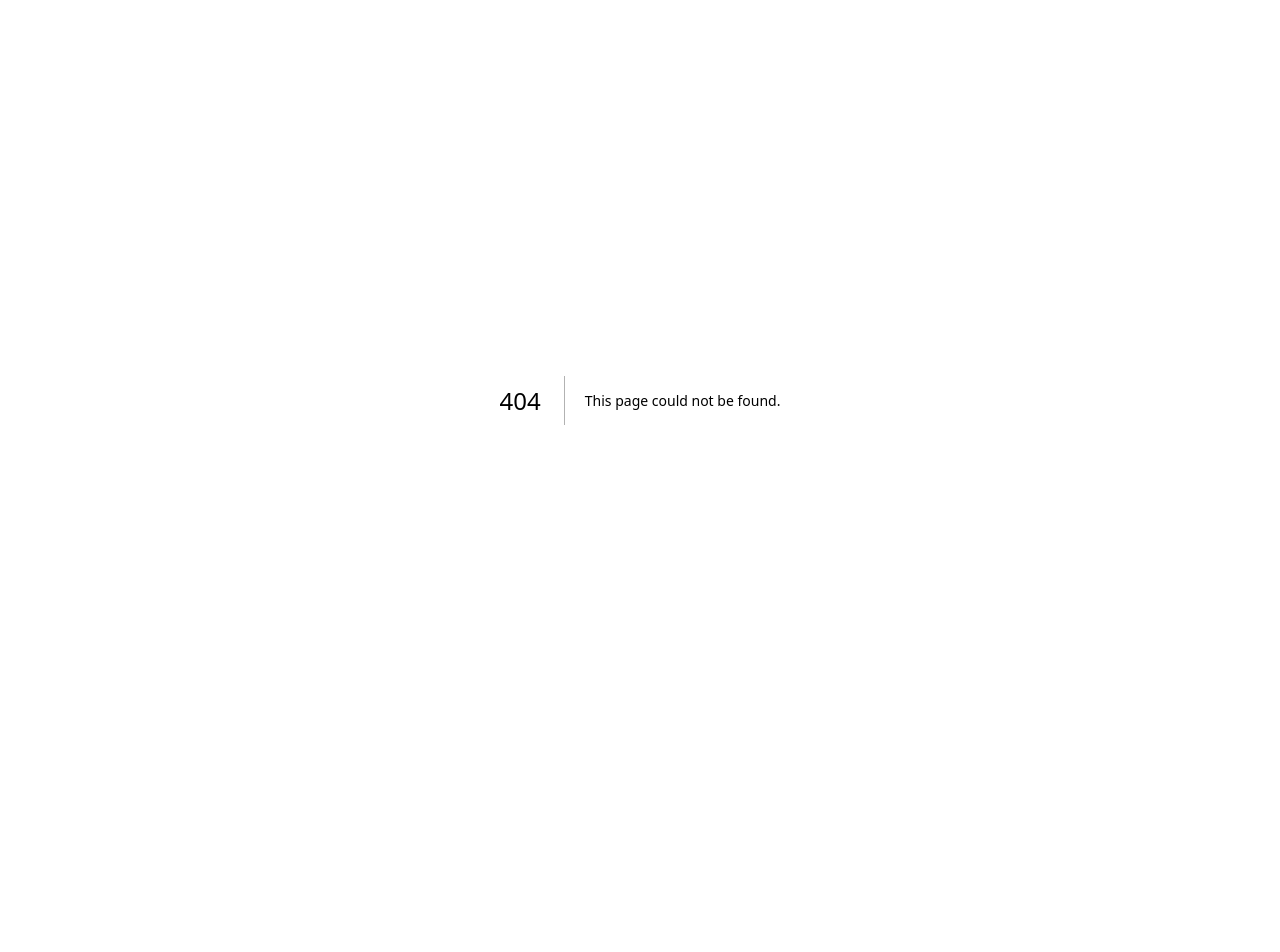
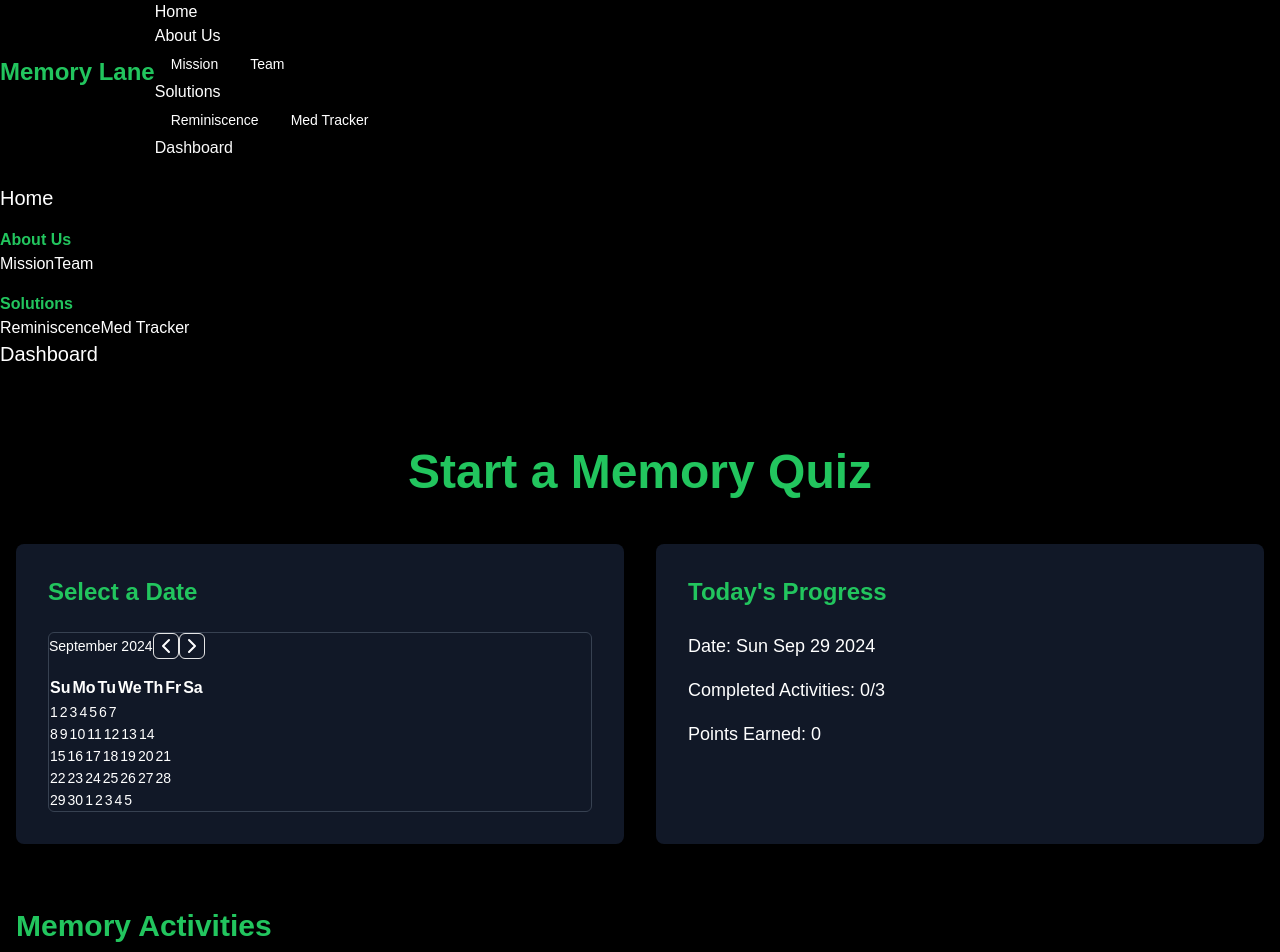
Before and after one commit to aroramrinaal/memorylane, a Next.js app: page /quiz in a window 1280 px wide. Before the commit this address had no page. Shown: the top 952 px of the page. Before the commit the page ends 800 px from the top, so only its background shows below. Built offline with nearby package versions, Linux system fonts and the light colour scheme.

Commit message:
good morning

```diff
--- a/package.json
+++ b/package.json
@@ -14,12 +14,15 @@
     "@radix-ui/react-slot": "^1.1.0",
     "class-variance-authority": "^0.7.0",
     "clsx": "^2.1.1",
+    "date-fns": "^3.6.0",
     "lucide-react": "^0.446.0",
     "next": "14.2.13",
     "react": "^18",
+    "react-day-picker": "^8.10.1",
     "react-dom": "^18",
     "react-hot-toast": "^2.4.1",
     "react-parallax": "^3.5.1",
+    "recharts": "^2.12.7",
     "styled-components": "^6.1.13",
     "tailwind-merge": "^2.5.2",
     "tailwindcss-animate": "^1.0.7"
--- a/src/Components/NavBar.tsx
+++ b/src/Components/NavBar.tsx
@@ -46,6 +46,9 @@ const NavBar: React.FC = () => {
               </div>
             </div>
           </div>
+          <Link href="/dashboard" className={navItemStyle}>
+            Dashboard
+          </Link>
         </div>
 
         {/* Mobile menu button */}
@@ -97,6 +100,9 @@ const NavBar: React.FC = () => {
               Med Tracker
             </Link>
           </div>
+          <Link href="/dashboard" className="block text-xl text-white hover:text-green-500" onClick={() => setIsMenuOpen(false)}>
+            Dashboard
+          </Link>
         </div>
       </div>
     </nav>
--- /dev/null
+++ b/src/Components/ui/calendar.tsx
@@ -0,0 +1,62 @@
+import * as React from "react"
+import { ChevronLeft, ChevronRight } from "lucide-react"
+import { DayPicker } from "react-day-picker"
+
+import { cn } from "@/lib/utils"
+import { buttonVariants } from "@/components/ui/button"
+
+export type CalendarProps = React.ComponentProps<typeof DayPicker>
+
+function Calendar({
+  className,
+  classNames,
+  showOutsideDays = true,
+  ...props
+}: CalendarProps) {
+  return (
+    <DayPicker
+      showOutsideDays={showOutsideDays}
+      className={cn("p-3", className)}
+      classNames={{
+        months: "flex flex-col sm:flex-row space-y-4 sm:space-x-4 sm:space-y-0",
+        month: "space-y-4",
+        caption: "flex justify-center pt-1 relative items-center",
+        caption_label: "text-sm font-medium",
+        nav: "space-x-1 flex items-center",
+        nav_button: cn(
+          buttonVariants({ variant: "outline" }),
+          "h-7 w-7 bg-transparent p-0 opacity-50 hover:opacity-100"
+        ),
+        nav_button_previous: "absolute left-1",
+        nav_button_next: "absolute right-1",
+        table: "w-full border-collapse space-y-1",
+        head_row: "flex",
+        head_cell:
+          "text-gray-500 rounded-md w-9 font-normal text-[0.8rem] dark:text-gray-400",
+        row: "flex w-full mt-2",
+        cell: "text-center text-sm p-0 relative [&:has([aria-selected])]:bg-accent first:[&:has([aria-selected])]:rounded-l-md last:[&:has([aria-selected])]:rounded-r-md focus-within:relative focus-within:z-20",
+        day: cn(
+          buttonVariants({ variant: "ghost" }),
+          "h-9 w-9 p-0 font-normal aria-selected:opacity-100"
+        ),
+        day_selected:
+          "bg-primary text-primary-foreground hover:bg-primary hover:text-primary-foreground focus:bg-primary focus:text-primary-foreground",
+        day_today: "bg-accent text-accent-foreground",
+        day_outside: "text-gray-500 opacity-50 dark:text-gray-400",
+        day_disabled: "text-gray-500 opacity-50 dark:text-gray-400",
+        day_range_middle:
+          "aria-selected:bg-accent aria-selected:text-accent-foreground",
+        day_hidden: "invisible",
+        ...classNames,
+      }}
+      components={{
+        IconLeft: ({ ...props }) => <ChevronLeft className="h-4 w-4" />,
+        IconRight: ({ ...props }) => <ChevronRight className="h-4 w-4" />,
+      }}
+      {...props}
+    />
+  )
+}
+Calendar.displayName = "Calendar"
+
+export { Calendar }
--- /dev/null
+++ b/src/pages/dashboard.tsx
@@ -0,0 +1,62 @@
+import { useState } from 'react'
+import Image from 'next/image'
+import Link from 'next/link' // Add this import
+import NavBar from '@/components/Navbar'
+import { Button } from '@/components/ui/button'
+import { LineChart, Line, XAxis, YAxis, CartesianGrid, Tooltip, ResponsiveContainer } from 'recharts'
+
+const dummyData = [
+  { date: '2023-01', score: 65 },
+  { date: '2023-02', score: 59 },
+  { date: '2023-03', score: 80 },
+  { date: '2023-04', score: 81 },
+  { date: '2023-05', score: 56 },
+  { date: '2023-06', score: 55 },
+  { date: '2023-07', score: 40 },
+]
+
+export default function DashboardPage() {
+  return (
+    <div className="flex flex-col min-h-screen bg-black text-white">
+      <NavBar />
+      <main className="flex-grow container mx-auto px-4 py-20">
+        <h1 className="text-4xl lg:text-5xl font-bold mb-12 text-green-500 text-center">Dashboard</h1>
+
+        <div className="grid md:grid-cols-2 gap-8 mb-16">
+          <div className="bg-gray-900 p-8 rounded-lg shadow-lg flex flex-col items-center justify-center">
+            <h2 className="text-2xl font-semibold mb-4 text-green-500">Daily Quiz</h2>
+            <p className="text-gray-300 mb-6 text-center">Challenge yourself with our daily memory quiz</p>
+            <Link href="/quiz">
+              <Button className="bg-green-500 hover:bg-green-600 text-black font-semibold">Start Quiz</Button>
+            </Link>
+          </div>
+          <div className="bg-gray-900 p-8 rounded-lg shadow-lg flex flex-col items-center justify-center">
+            <h2 className="text-2xl font-semibold mb-4 text-green-500">Explore Memories</h2>
+            <p className="text-gray-300 mb-6 text-center">Browse through your cherished memories</p>
+            <Link href="/reminiscence">
+              <Button className="bg-green-500 hover:bg-green-600 text-black font-semibold">View Memories</Button>
+            </Link>
+          </div>
+        </div>
+
+        <section className="bg-gray-900 p-8 rounded-lg shadow-lg">
+          <h2 className="text-2xl font-semibold mb-6 text-green-500">Memory Trend</h2>
+          <div className="h-80">
+            <ResponsiveContainer width="100%" height="100%">
+              <LineChart data={dummyData}>
+                <CartesianGrid strokeDasharray="3 3" stroke="#444" />
+                <XAxis dataKey="date" stroke="#888" />
+                <YAxis stroke="#888" />
+                <Tooltip
+                  contentStyle={{ backgroundColor: '#333', border: 'none' }}
+                  labelStyle={{ color: '#22c55e' }}
+                />
+                <Line type="monotone" dataKey="score" stroke="#22c55e" strokeWidth={2} />
+              </LineChart>
+            </ResponsiveContainer>
+          </div>
+        </section>
+      </main>
+    </div>
+  )
+}
--- /dev/null
+++ b/src/pages/quiz.tsx
@@ -0,0 +1,52 @@
+import { useState } from 'react'
+import NavBar from '@/components/Navbar'
+import { Button } from '@/components/ui/button'
+import { Calendar } from '@/components/ui/calendar'
+
+export default function QuizPage() {
+  const [date, setDate] = useState<Date | undefined>(new Date())
+
+  return (
+    <div className="flex flex-col min-h-screen bg-black text-white">
+      <NavBar />
+      <main className="flex-grow container mx-auto px-4 py-20">
+        <h1 className="text-4xl lg:text-5xl font-bold mb-12 text-green-500 text-center">Start a Memory Quiz</h1>
+
+        <div className="grid md:grid-cols-2 gap-8 mb-16">
+          <div className="bg-gray-900 p-8 rounded-lg shadow-lg">
+            <h2 className="text-2xl font-semibold mb-6 text-green-500">Select a Date</h2>
+            <Calendar
+              mode="single"
+              selected={date}
+              onSelect={setDate}
+              className="rounded-md border border-gray-700"
+            />
+          </div>
+          <div className="bg-gray-900 p-8 rounded-lg shadow-lg">
+            <h2 className="text-2xl font-semibold mb-6 text-green-500">Today's Progress</h2>
+            <p className="text-lg mb-4">Date: {date?.toDateString()}</p>
+            <p className="text-lg mb-4">Completed Activities: 0/3</p>
+            <p className="text-lg">Points Earned: 0</p>
+          </div>
+        </div>
+
+        <h2 className="text-3xl font-semibold mb-8 text-green-500">Memory Activities</h2>
+        <div className="grid md:grid-cols-3 gap-8">
+          {[
+            { title: "Name Recall", description: "Practice remembering names and faces" },
+            { title: "Relive Memories", description: "Explore and reminisce about past experiences" },
+            { title: "Object Recognition", description: "Identify and remember everyday objects" }
+          ].map((activity, index) => (
+            <div key={index} className="bg-gray-900 p-6 rounded-lg shadow-lg flex flex-col">
+              <h3 className="text-xl font-semibold mb-4 text-green-500">{activity.title}</h3>
+              <p className="text-gray-300 mb-6 flex-grow">{activity.description}</p>
+              <Button className="bg-green-500 hover:bg-green-600 text-black font-semibold mt-auto">
+                Start Activity
+              </Button>
+            </div>
+          ))}
+        </div>
+      </main>
+    </div>
+  )
+}
```
Also changed, not shown: 1 other file (tests, documents, lock files or other folders).
